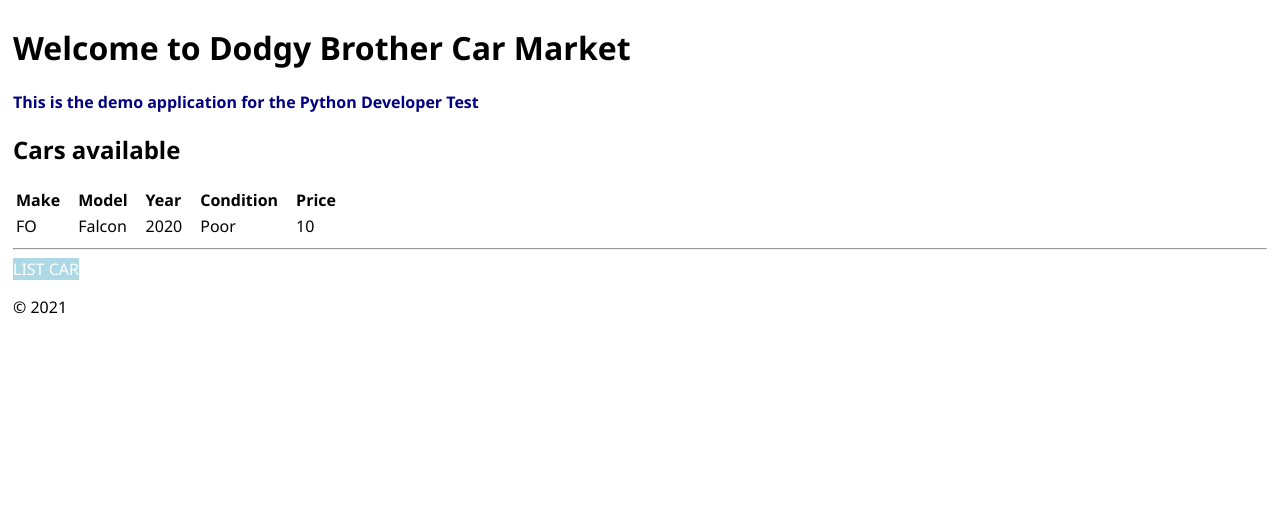
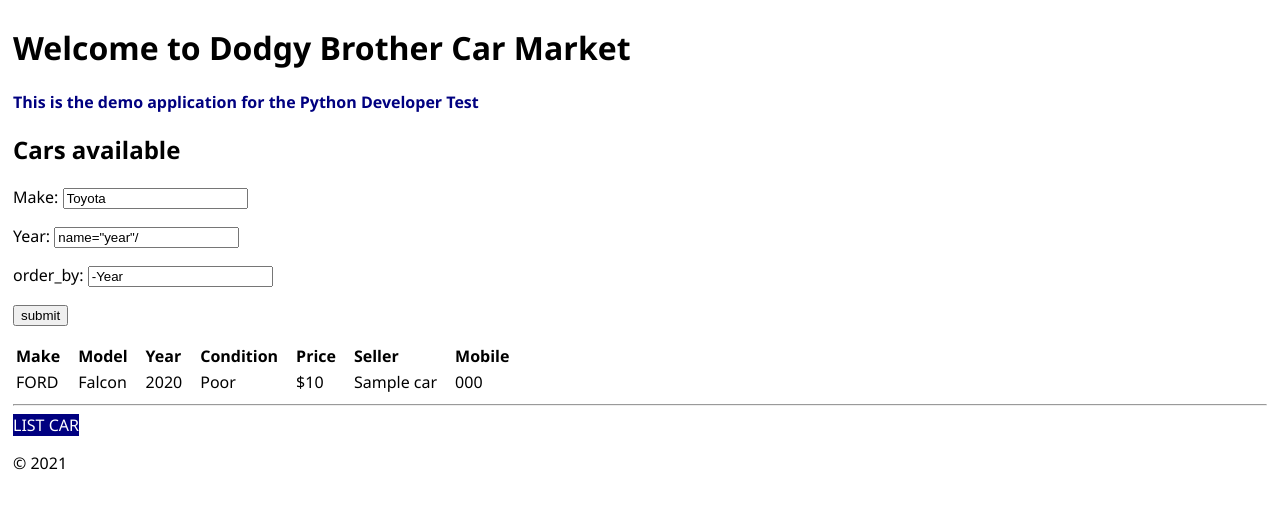
Before and after one commit to Cruisoring/DjangoAssessment, a Django app: page / in a window 1280 px wide. Shown: the part 47-556 px from the top of the page. Run offline with Django 3.2, Linux system fonts and the light colour scheme; tables that the repository leaves empty hold one stand-in row (values such as "Sample post").

Commit message:
list enabled

```diff
--- a/carmarket/cars/models.py
+++ b/carmarket/cars/models.py
@@ -5,11 +5,11 @@ from django.db import models
 
 
 class Make(models.TextChoices):
-    Ford = 'FO', 'Ford'
-    Holden = 'HO', 'Holden'
-    Mazda = 'MA', 'Mazda'
-    Toyota = 'TO', 'Toyota'
-    Nissan = 'NI', 'Nissan'
+    Ford = 'FORD', 'Ford'
+    Holden = 'HOLDEN', 'Holden'
+    Mazda = 'MAZDA', 'Mazda'
+    Toyota = 'TOYOTA', 'Toyota'
+    Nissan = 'NISSAN', 'Nissan'
 
 
 class Model(models.TextChoices):
--- a/carmarket/website/static/website/site.css
+++ b/carmarket/website/static/website/site.css
@@ -37,7 +37,8 @@
 }
 
 a.button {
-  background-color: lightblue;
+  background-color: navy;
+  margin: 2;
   color: white;
   text-decoration: none;
   text-transform: uppercase;
--- a/carmarket/website/templates/website/home.html
+++ b/carmarket/website/templates/website/home.html
@@ -12,24 +12,38 @@
 
     <h2>Cars available</h2>
     {% if car_list %}
+
+        <form method="get" action="{% url 'select' %}">
+            <p>Make: <input type="text" value={{make}} name="make"/></p>
+            <p>Year: <input type="text" value={{year}} name="year"/></p>
+            <p>order_by: <input type="text" value={{orderby}} name="orderby"/></p>
+            <p><input type="submit" name="submit" value="submit"/></p>
+        </form>
+
         <table class="car_list">
             <thead>
             <tr>
+                {% comment %} <th>ID<th> {% endcomment %}
                 <th>Make</th>
                 <th>Model</th>
                 <th>Year</th>
                 <th>Condition</th>
                 <th>Price</th>
+                <th>Seller</th>
+                <th>Mobile</th>
             </tr>
             </thead>
             <tbody>
             {% for car in car_list %}
                 <tr>
+                    {% comment %} <td>{{ car.id }}</td> {% endcomment %}
                     <td>{{ car.Make }}</td>
                     <td>{{ car.Model }}</td>
                     <td>{{ car.Year }}</td>
                     <td>{{ car.Condition }}</td>
-                    <td>{{ car.AskingPrice }}</td>
+                    <td>${{ car.AskingPrice }}</td>
+                    <td>{{ car.SellerName }}</td>
+                    <td>{{ car.SellerMobile }}</td>
                 </tr>
             {% endfor %}
             </tbody>
--- a/carmarket/website/urls.py
+++ b/carmarket/website/urls.py
@@ -17,21 +17,29 @@ from django.contrib import admin
 from django.urls import path, include
 from django.contrib.staticfiles.urls import staticfiles_urlpatterns
 
-from website.views import home, thankyou, contact, about, HomeListView
+from website.views import home, thankyou, contact, about, HomeListView, SelectView
 from cars.models import Car
 
-home_list_view = HomeListView.as_view(
-    queryset=Car.objects.order_by("-id")[:10],  # :10 limits the results to the then most recent
-    context_object_name="car_list",
-    template_name="website/home.html",
-)
+def get_home_list(page_no=0):
+    start = page_no*10
+    return HomeListView.as_view(
+        queryset=Car.objects.order_by("-id")[start:start+10],  # :10 limits the results to the then most recent
+        # context_object_name="car_list",
+        # template_name="website/home.html",
+    )
+
+def select_list():
+    return SelectView.as_view(
+        queryset=Car.objects.order_by("-id")[0:10],  # :10 limits the results to the then most recent
+    )
 
 urlpatterns = [
-    path('', home_list_view, name='home'),
-    # path(r'^(?P<page_no>\w+)/$', home),
+    path('', get_home_list(), name='home'),
+    # path('page/<page_no>', HomeListView.as_view()),
     path('thankyou/<int:id>', thankyou, name='thankyou'),
     path('contact', contact, name='contact'),
     path('about', about, name='about'),
+    path('select?filter=<filter_val>&orderby=<order_val>', select_list(), name='select'),
 ]
 
 urlpatterns += staticfiles_urlpatterns()
--- a/carmarket/website/views.py
+++ b/carmarket/website/views.py
@@ -6,26 +6,58 @@ from cars.models import Car
 
 CARS_PER_PAGE = 10
 
-def home(request, page_no=1):
-    all_entries = Car.objects.all()
-    # cars = sorted(all, key='id', reverse=True)
-
-    paginator = Paginator(all_entries, CARS_PER_PAGE)
-    print(paginator.count)
-    print(paginator.page_range)
-
-    cars_page = tuple([car for car in paginator.page(page_no).object_list])
-    # cars_of_page = current_page.object_list
-
-    return render(request, 'website/home.html', {cars_page: cars_page})
+def home(request, page_no=0):
+    start = page_no*10
+    return HomeListView.as_view(
+        queryset=Car.objects.order_by("-id")[start:start+10],  # :10 limits the results to the then most recent
+        context_object_name="car_list",
+        template_name="website/home.html",
+    )
 
 class HomeListView(ListView):
     """Renders the home page, with maximum 10 cars."""
     model = Car
+    template_name = "website/home.html"
+    context_object_name="car_list"
+    paginate_by = 10
 
     def get_context_data(self, **kwargs):
         context = super(HomeListView, self).get_context_data(**kwargs)
+        context['make'] = self.request.GET.get('make', 'Toyota')
+        context['orderby'] = self.request.GET.get('orderby', '-Year')
         return context
+
+    # def get_queryset(self, **kwargs):
+    #     make = self.request.GET.get('make', 'None')
+    #     year = self.request.GET.get('year', 'None')
+    #     order = self.request.GET.get('orderby', '-Year')
+    #     q = Car.objects if make == 'None' else Car.objects.filter(Make=make,)
+    #     q = q if make == 'None' else q.filter(Year = year,)
+    #     q = q.order_by(order)
+    #     return q
+
+
+class SelectView(ListView):
+    """Renders the home page, with maximum 10 cars."""
+    model = Car
+    template_name = "website/home.html"
+    context_object_name="car_list"
+    paginate_by = 10
+
+    def get_context_data(self, **kwargs):
+        context = super(SelectView, self).get_context_data(**kwargs)
+        context['make'] = self.request.GET.get('make', 'Toyota')
+        context['orderby'] = self.request.GET.get('orderby', '-Year')
+        return context
+
+    def get_queryset(self, **kwargs):
+        make = self.request.GET.get('make', 'None')
+        year = self.request.GET.get('year', 'None')
+        order = self.request.GET.get('orderby', '-Year')
+        q = Car.objects if make == 'None' else Car.objects.filter(Make=make,)
+        q = q if make == 'None' else q.filter(Year = year,)
+        q = q.order_by(order)
+        return q
 
 def about(request):
     return render(request, "website/about.html")
```
Also changed, not shown: carmarket/cars/forms.py (+17 -5 lines).
